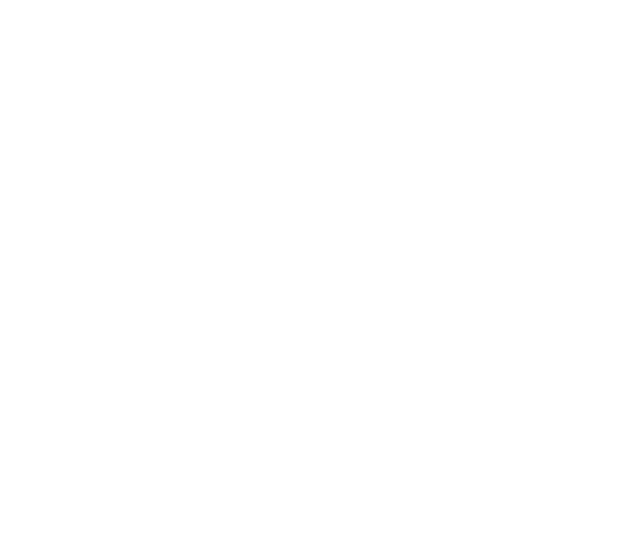
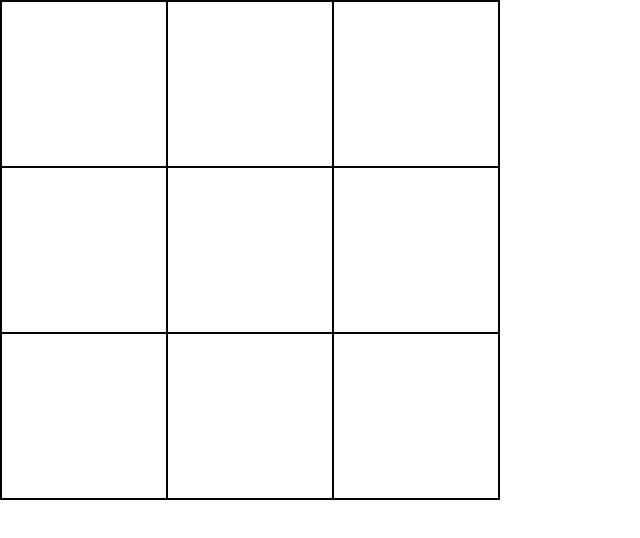
Before and after one commit to bizarf/odin-tic-tac-toe, a plain HTML site: page index.html in a window 1280 px wide. Shown: the whole page, without its empty margins (0-640 px from the left). Drawn offline with Linux system fonts and the light colour scheme.

Commit message:
Coded the function that allows players to mark spots on the board

```diff
--- a/index.html
+++ b/index.html
@@ -11,7 +11,26 @@
 </head>
 
 <body>
-
+    <div id="gameboard">
+        <div class="boardSquare" data-id="0">
+        </div>
+        <div class="boardSquare" data-id="1">
+        </div>
+        <div class="boardSquare" data-id="2">
+        </div>
+        <div class="boardSquare" data-id="3">
+        </div>
+        <div class="boardSquare" data-id="4">
+        </div>
+        <div class="boardSquare" data-id="5">
+        </div>
+        <div class="boardSquare" data-id="6">
+        </div>
+        <div class="boardSquare" data-id="7">
+        </div>
+        <div class="boardSquare" data-id="8">
+        </div>
+    </div>
 </body>
 
 </html>
--- a/script.js
+++ b/script.js
@@ -0,0 +1,63 @@
+// gameboard
+const gameBoard = (() => {
+    // const board = ["X", "O", "X", "X", "X", "X", "X", "O", "O"]
+    const board = new Array(9)
+    const boardDisplay = () => {
+        const gameBtn = document.getElementsByClassName("boardSquare")
+
+        for (let i = 0; i < gameBoard.board.length; i++) {
+            gameBtn[i].textContent = gameBoard.board[i]
+        }
+    }
+    return {
+        board,
+        boardDisplay,
+    }
+})();
+
+// handles the display
+const displayController = (() => {
+    const playerMove = (player) => {
+        const boardSquare = document.querySelectorAll("[data-id]")
+        boardSquare.forEach(div => {
+            div.addEventListener("click", () => {
+                if (div.textContent === "" && player === "playerOne") {
+                    gameBoard.board.splice(div.dataset.id, 1, "X")
+                    player = "playerTwo"
+                } else if (div.textContent === "" && player === "playerTwo") {
+                    gameBoard.board.splice(div.dataset.id, 1, "O")
+                    player = "playerOne"
+                }
+                gameBoard.boardDisplay()
+            })
+
+            // div.addEventListener("click", () => {
+            //     if (div.textContent === "") {
+            //         gameBoard.board.splice(div.dataset.id, 1, "X")
+            //     } else if (div.textContent === "X") {
+            //         console.log("test")
+            //         console.log(player)
+            //     }
+            //     gameBoard.boardDisplay()
+            // })
+        })
+    }
+    return {
+        playerMove,
+    }
+})();
+
+// player code
+const players = (() => {
+    const player = () => {
+
+        return {
+            player
+        }
+    }
+})
+
+// console.log(gameBoard.board)
+gameBoard.boardDisplay();
+
+displayController.playerMove("playerOne")
--- a/style.css
+++ b/style.css
@@ -1 +1,18 @@
 @import url(modern-normalize.css);
+
+div {
+    border: 1px solid;
+}
+
+#gameboard {
+    display: grid;
+    grid-template-columns: 1fr 1fr 1fr;
+    grid-template-rows: 1fr 1fr 1fr;
+    width: 500px;
+    height: 500px;
+}
+
+.boardSquare {
+    font-size: 100px;
+    text-align: center;
+}
```
